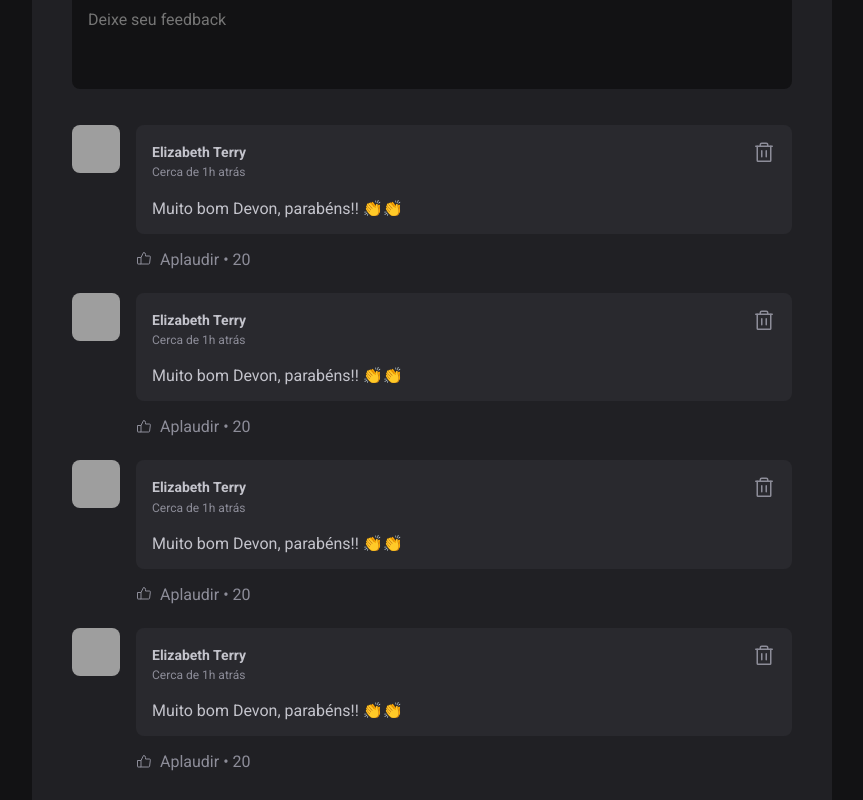
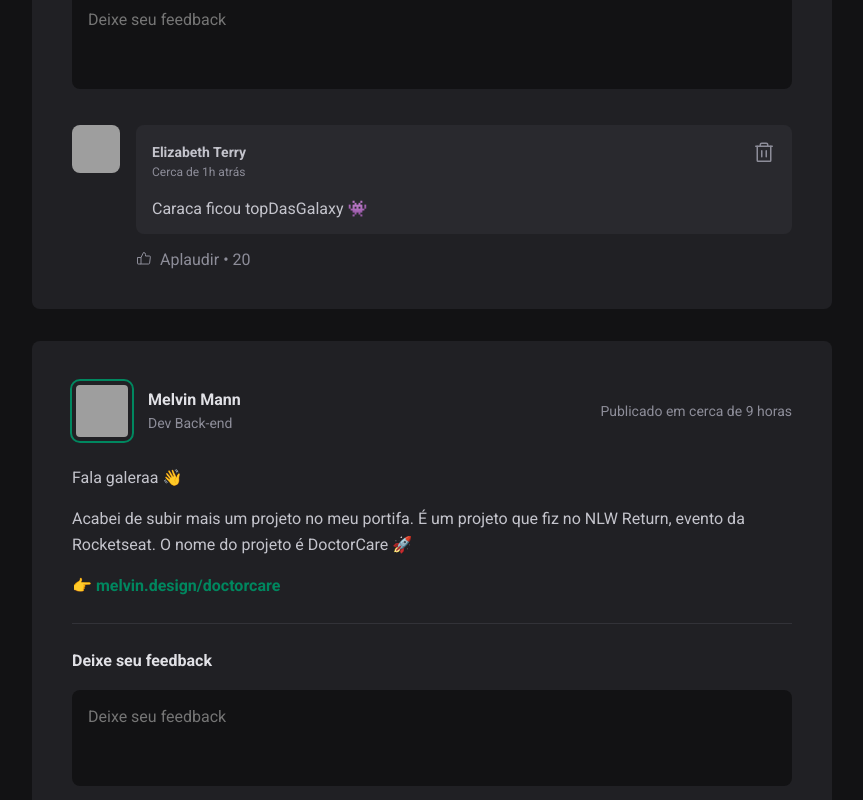
Before and after one commit to Jeffersoncharlles/PostMoreFeed, a React (Vite) app: page / in a window 1280 px wide. Shown: the part 460-1260 px from the top of the page, without its empty margins (352-1215 px from the left). Built offline with nearby package versions, Linux system fonts and the light colour scheme; grey boxes are pictures that could not be loaded.

Commit message:
chore:create new post with value commit

```diff
--- a/src/components/Comment/index.jsx
+++ b/src/components/Comment/index.jsx
@@ -2,7 +2,7 @@ import styles from './styles.module.css'
 import { ThumbsUp, Trash } from 'phosphor-react'
 import { Avatar } from '../Helpers/Avatar'
 
-export const Comment = () => {
+export const Comment = ({ comment }) => {
 
     return (
         <div className={styles.container}>
@@ -18,7 +18,7 @@ export const Comment = () => {
                             <Trash size={24} />
                         </button>
                     </header>
-                    <p>Muito bom Devon, parabéns!! 👏👏</p>
+                    <p>{comment}</p>
                 </div>
                 <footer>
                     <button>
--- a/src/components/Post/index.jsx
+++ b/src/components/Post/index.jsx
@@ -4,9 +4,18 @@ import { Avatar } from '../Helpers/Avatar';
 import styles from './styles.module.css'
 import { format, formatDistanceToNow } from 'date-fns'
 import ptBr from 'date-fns/locale/pt-BR'
+import { useState } from 'react';
+
+
+// const comments = [1, 2]
 
 
 export const Post = ({ author, content, publishedAt }) => {
+    const [comments, setComments] = useState(['Caraca ficou topDasGalaxy 👾'])
+    const [newComment, setNewComment] = useState('')
+
+
+
     const publishedFormatted = format(publishedAt, "d 'de' LLLL 'ás' HH:mm'h'", {
         locale: ptBr
     })
@@ -15,6 +24,13 @@ export const Post = ({ author, content, publishedAt }) => {
         locale: ptBr,
         addSuffix: true
     })
+
+    const handleCreateSubmit = (e) => {
+        e.preventDefault()
+
+        setComments(state => [newComment, ...state])
+        setNewComment('')
+    }
 
     return (
         <section className={styles.container}>
@@ -33,19 +49,24 @@ export const Post = ({ author, content, publishedAt }) => {
             <article className={styles.content}>
                 {content.map((c, index) => {
                     if (c.type === 'paragraph') {
-                        return <p>{c.content}</p>
+                        return <p key={index}>{c.content}</p>
                     } else if (c.type === 'link') {
-                        return <p><a href="#">{c.content}</a></p>
+                        return <p key={index}><a href="#">{c.content}</a></p>
                     }
                 }
                 )}
             </article>
 
-            <form className={styles.commentForm}>
+            <form
+                onSubmit={handleCreateSubmit}
+                className={styles.commentForm}
+            >
                 <strong>Deixe seu feedback</strong>
 
                 <textarea
                     placeholder='Deixe seu feedback'
+                    value={newComment}
+                    onChange={e => setNewComment(e.target.value)}
                 />
 
                 <footer>
@@ -53,10 +74,9 @@ export const Post = ({ author, content, publishedAt }) => {
                 </footer>
             </form>
             <div className={styles.commentList}>
-                <Comment />
-                <Comment />
-                <Comment />
-                <Comment />
+                {comments.map((comment, index) => {
+                    return <Comment key={index} comment={comment} />
+                })}
             </div>
         </section>
     );
```
Also changed, not shown: 1 other file (tests, documents, lock files or other folders).
